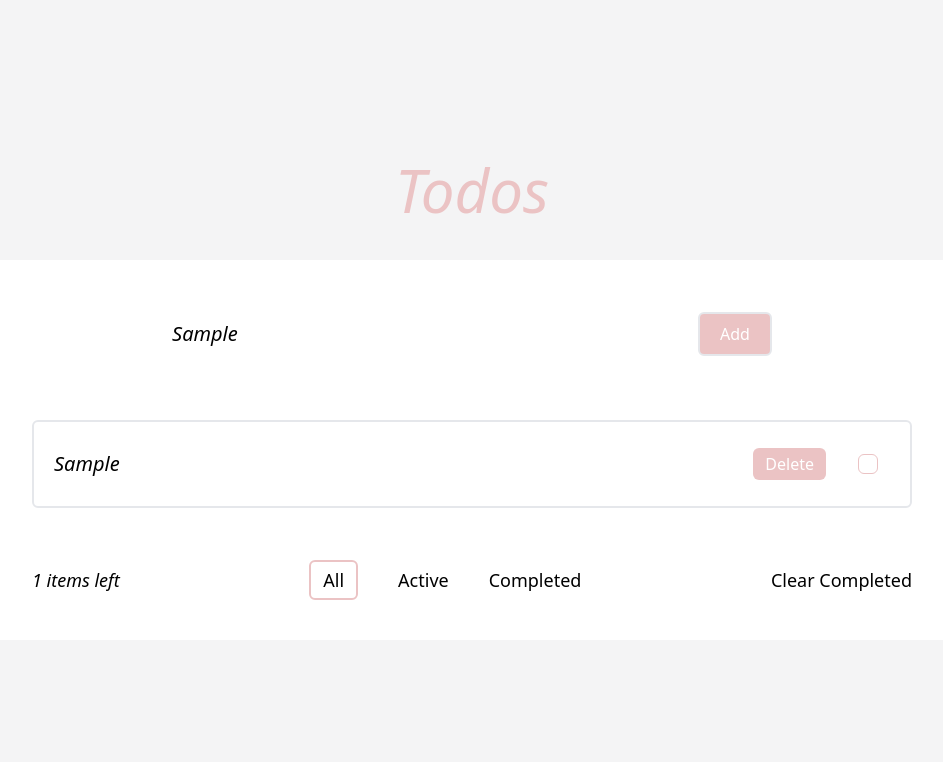
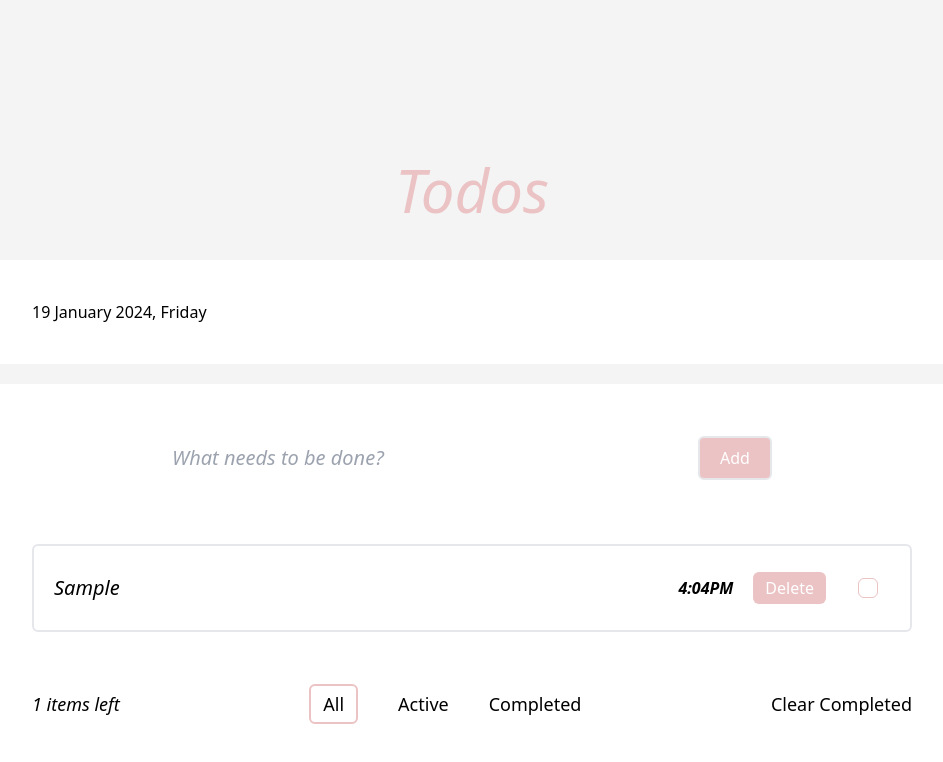
Before and after one commit to ayussh-2/React-To-do-list, a React (Create React App) app in the folder todo/: page / in a window 1280 px wide. Both pictures are taken after typing "Sample" into the empty fields and a click on the button "Add". Shown: the top 762 px of the page, without its empty margins (168-1111 px from the left). Built offline with nearby package versions, Linux system fonts and the light colour scheme.

Commit message:
added date feature

```diff
--- a/todo/src/App.js
+++ b/todo/src/App.js
@@ -17,6 +17,7 @@ function App() {
             const newTodo = { [timeStamp]: task };
             setArr((prevArr) => [...prevArr, newTodo]);
             setTotalItems(totalItems + 1);
+            document.getElementById("todo").value = "";
         } else {
             alert("Please enter something!");
         }
@@ -36,10 +37,49 @@ function App() {
             setTotalItems(totalItems + 1);
         }
     }
+
+    function getDay() {
+        let date = new Date();
+        let day = date.getDay();
+        let month = date.getMonth();
+        let year = date.getFullYear();
+
+        const daysOfWeek = [
+            "Sunday",
+            "Monday",
+            "Tuesday",
+            "Wednesday",
+            "Thursday",
+            "Friday",
+            "Saturday",
+        ];
+        const months = [
+            "January",
+            "February",
+            "March",
+            "April",
+            "May",
+            "June",
+            "July",
+            "August",
+            "September",
+            "October",
+            "November",
+            "December",
+        ];
+
+        let finalDate = `${date.getDate()} ${months[month]} ${year}, ${
+            daysOfWeek[day]
+        }`;
+        return finalDate;
+    }
     return (
         <div className="container p-40">
             <div className="text-center mb-10">
                 <h1 className="text-6xl text-pink italic">Todos</h1>
+            </div>
+            <div className="p-10 bg-white rounded-md my-5">
+                <div>{getDay()}</div>
             </div>
             <div className="card flex flex-col gap-10 bg-white rounded-md p-10">
                 <InputTodo handleTodos={updateTodos} />
@@ -51,6 +91,7 @@ function App() {
                                 handleDelete={DeleteTodo}
                                 timestamp={Object.keys(item)[0]}
                                 handleFinish={updateNoTodos}
+                                // timeOfTodo={12}
                             >
                                 {Object.values(item)[0]}
                             </Todos>
--- a/todo/src/components/Todo/Todo.js
+++ b/todo/src/components/Todo/Todo.js
@@ -8,6 +8,19 @@ function Todos({ children, timestamp, handleDelete, handleFinish }) {
         let param = finish ? "add" : "sub";
         handleFinish(param);
     }
+
+    function time(tps) {
+        const tp = new Date(parseInt(tps));
+        let hrs = tp.getHours() > 12 ? tp.getHours() - 12 : tp.getHours();
+        let min =
+            tp.getMinutes().toString().length != 1
+                ? tp.getMinutes()
+                : `0${tp.getMinutes()}`;
+        let mer = tp.getHours() > 12 ? "PM" : "AM";
+        let final = `${hrs}:${min}${mer}`;
+        return final;
+    }
+
     return (
         <div
             className={`bg-white p-5 flex items-center justify-between rounded-md duration-500 border-2 my-3 ${
@@ -20,10 +33,15 @@ function Todos({ children, timestamp, handleDelete, handleFinish }) {
                 </h4>
             </div>
             <div className="flex items-center gap-5">
+                <div id="timeOfTodo">
+                    <button className="text-black italic font-semibold">
+                        {time(timestamp)}
+                    </button>
+                </div>
                 <div id="del">
                     {/* <FontAwesomeIcon icon={["fab", "github"]} /> */}
                     <button
-                        className="px-3 py-1 bg-pink text-white rounded-md active:scale-95 duration-150"
+                        className="px-3 py-1 bg-pink text-white rounded-md active:scale-95 duration-150 font-normal"
                         onClick={() => handleDelete(timestamp)}
                     >
                         Delete
```
